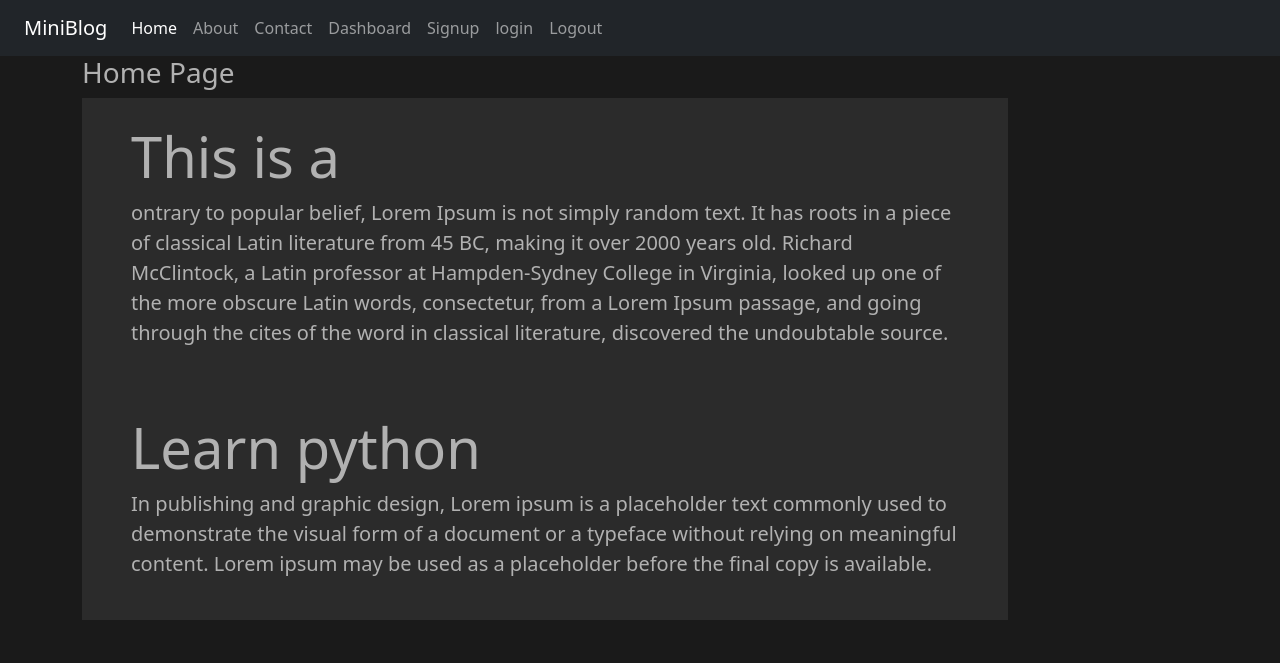
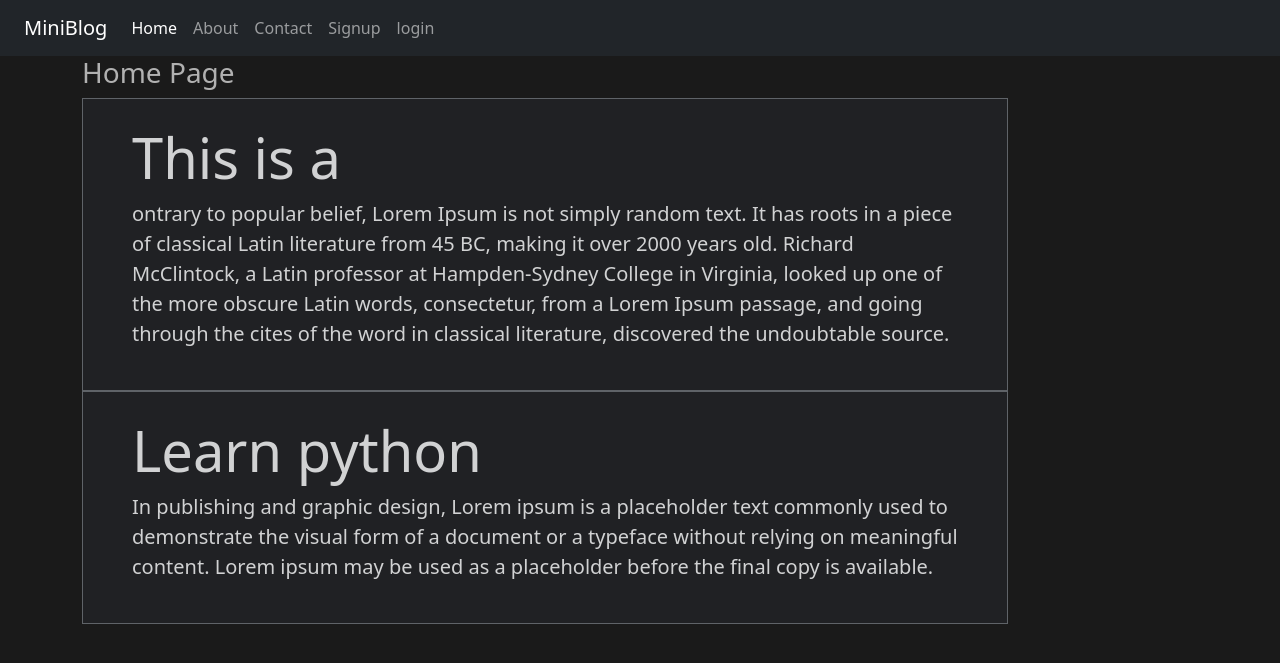
Before and after one commit to mazharul-miraz/DjangoMinimalBlog, a Django app: page / in a window 1280 px wide. Shown: the top 663 px of the page. Run offline with Django 3.2, Linux system fonts and the light colour scheme; data comes from the database, SQL or seed files in the repository; both versions use the stored data as it was after the commit; some libraries are stand-ins or nearby versions.

Commit message:
nav filtering added

```diff
--- a/static/css/style.css
+++ b/static/css/style.css
@@ -6,8 +6,12 @@ body{
 
 
 .jumbotron {
-    background: #2b2b2b;
     padding: 25px !important;
+    background: #202124;
+    padding: 10px;
+    border: 1px solid #5f6368;
+    color: #d1d2d3;
+}
 }
 
 
@@ -20,10 +24,3 @@ form{
     color: #555;
 
 }
-
-.jumbotron .blog-post{
-    background: #202124;
-    padding: 10px;
-    border: 1px solid #5f6368;
-    color: #d1d2d3;
-}
--- a/templates/home.html
+++ b/templates/home.html
@@ -5,7 +5,7 @@
 <div class = "col-sm-10">
     <h3>Home Page</h3>
     {% for post in posts%}
-        <div class="jumbotron jumbotron-fluid blog-post">
+        <div class="jumbotron jumbotron-fluid ">
             <div class="container">
                 <h1 class="display-4">{{ post.title }}</h1>
                 <p class="lead">{{ post.desc }}</p>
--- a/templates/navber.html
+++ b/templates/navber.html
@@ -15,18 +15,21 @@
           <li class="nav-item">
             <a class="nav-link" href="{% url 'contact' %}">Contact</a>
           </li>
+          {% if request.user.is_authenticated %}
             <li class="nav-item">
               <a class="nav-link" href="{% url 'dashboard' %}">Dashboard</a>
             </li>
+            <li class="nav-item">
+              <a class="nav-link" href="{% url 'log_out' %}">Logout</a>
+          </li>
+          {% else %}
             <li class="nav-item">
               <a class="nav-link" href="{% url 'user_signup' %}">Signup</a>
             </li>
             <li class="nav-item">
               <a class="nav-link" href="{% url 'user_login' %}">login</a>
             </li>
-          <li class="nav-item">
-            <a class="nav-link" href="{% url 'log_out' %}">Logout</a>
-          </li>
+          {% endif %}
         </ul>
       </div>
     </div>
```
Also changed, not shown: db.sqlite3. Lines whose indentation alone changed are shown as unchanged.
